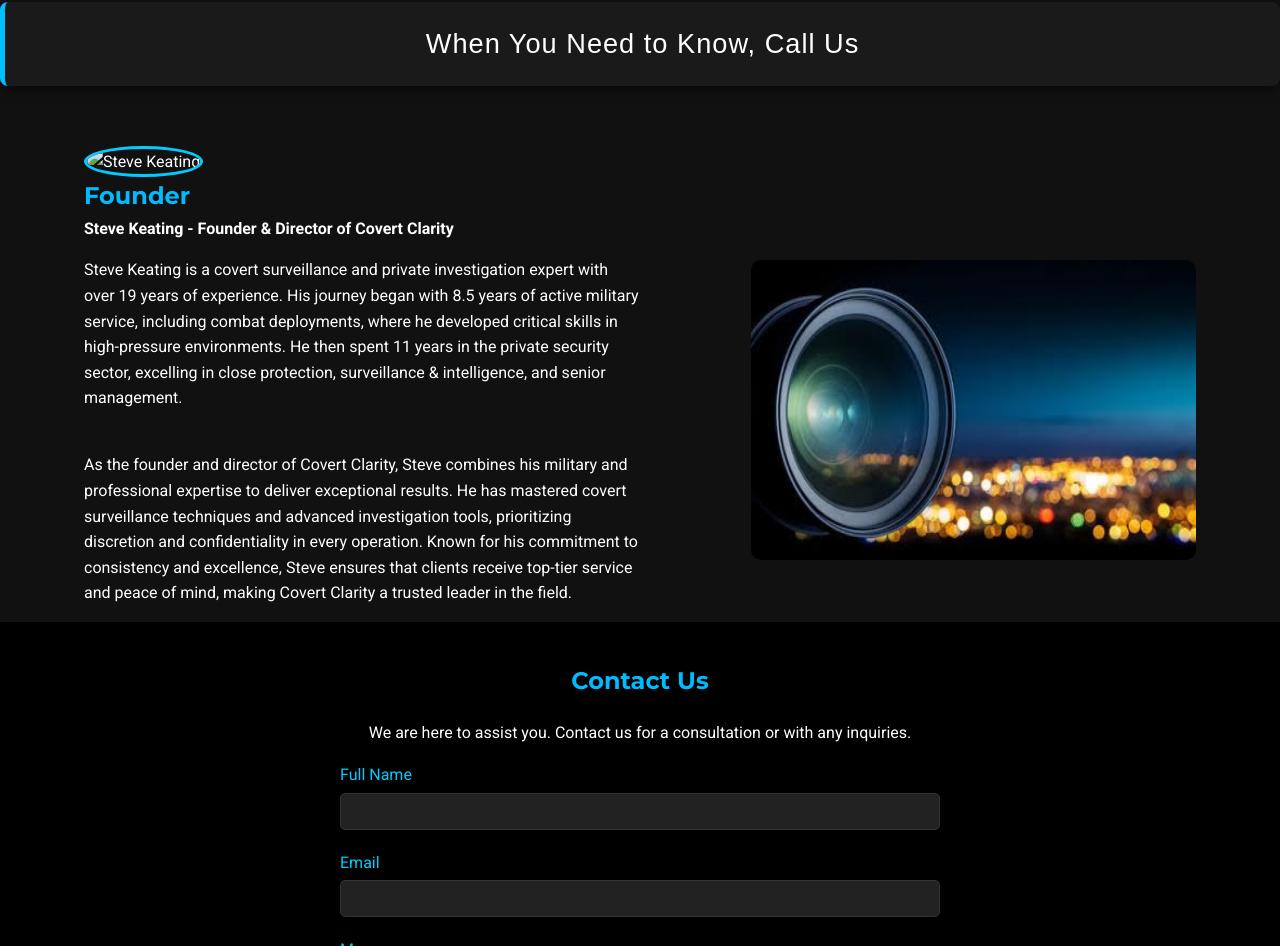
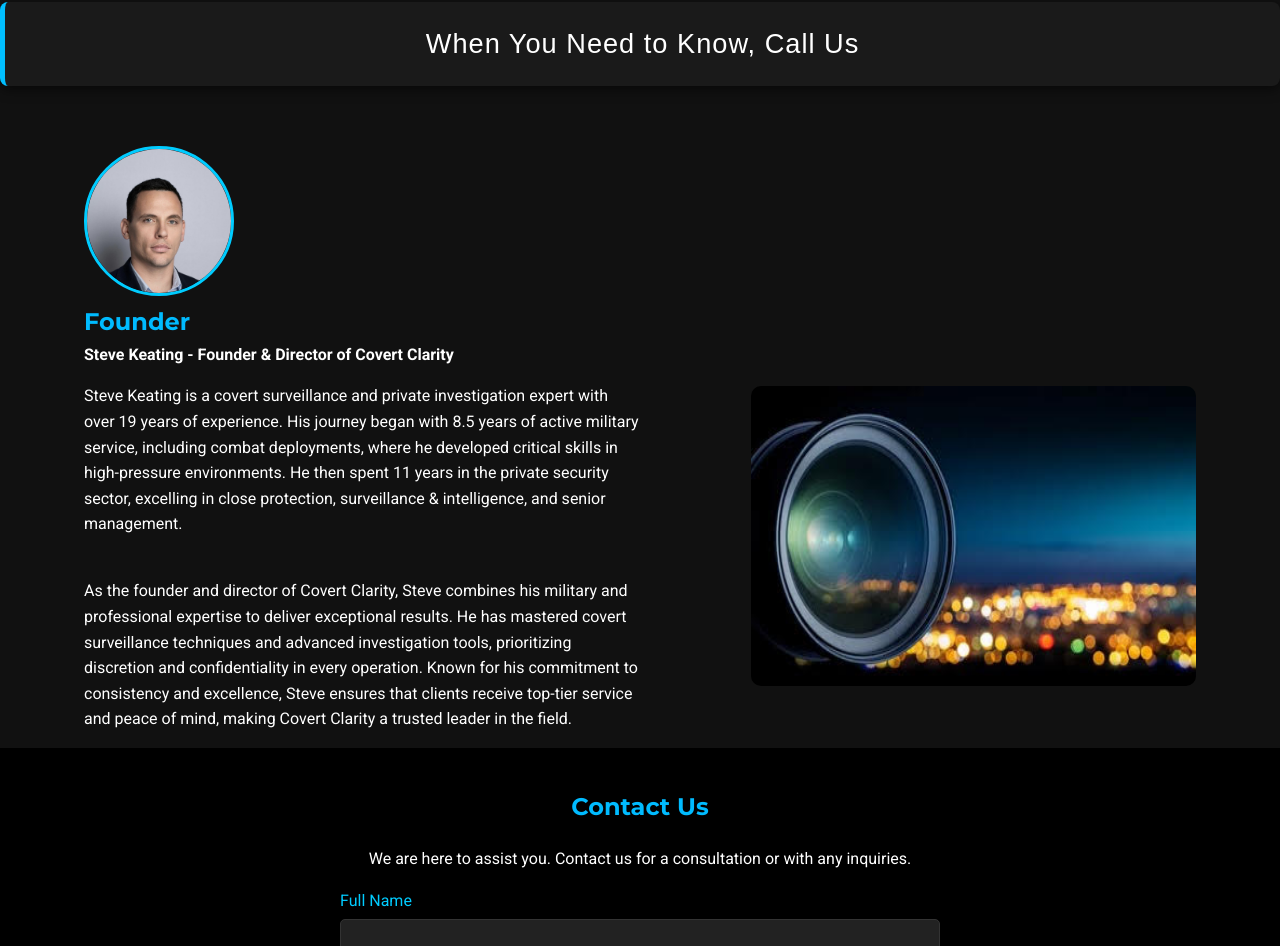
Before and after one commit to lawsondesignsuk/covertclarity, a plain HTML site: page index.html in a window 1280 px wide. Shown: the part 3190-4136 px from the top of the page. Drawn offline with Linux system fonts and the light colour scheme.

Commit message:
Update index.html

```diff
--- a/index.html
+++ b/index.html
@@ -191,7 +191,7 @@
 
 <section id="unique-2" class="unique-2">
     <div class="container">
-        <img src="images/profile-picture.jpg" alt="Steve Keating" class="bio-img" width="50px">
+        <img src="images/profile-pic.jpg" alt="Steve Keating" class="bio-img" width="50px">
         <br>
         <div class="content-2">
             <div class="text-content">
```
